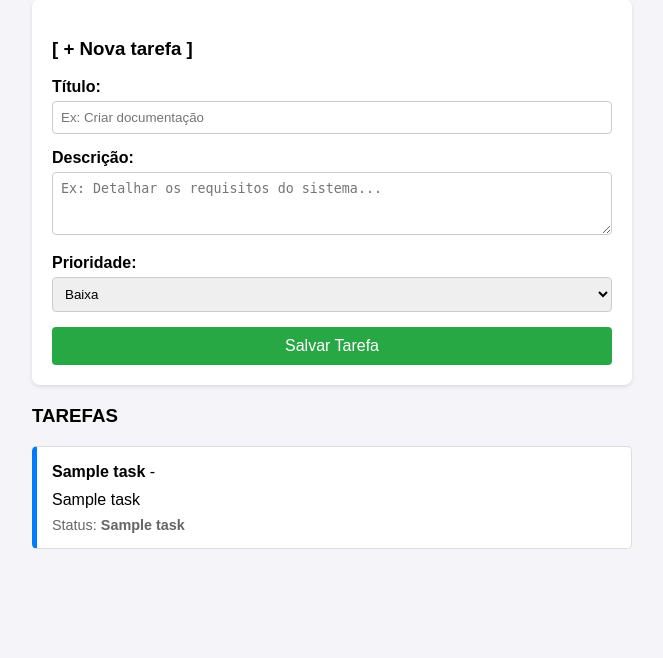
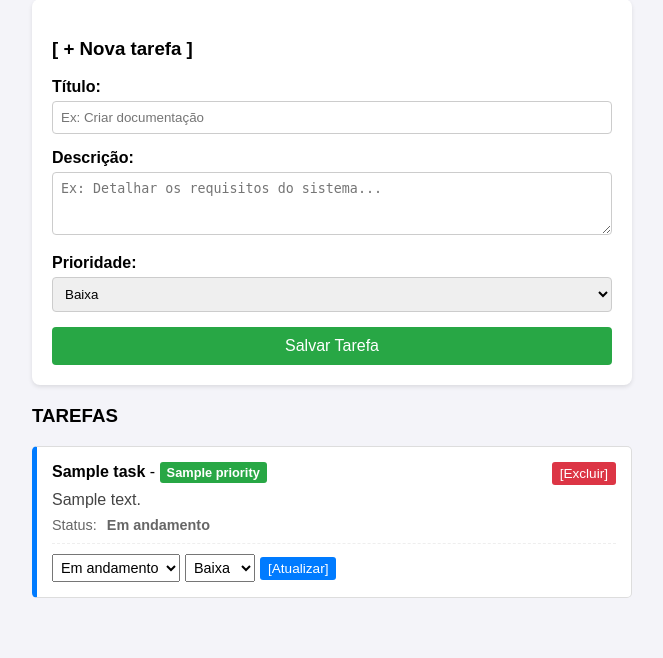
Before and after one commit to cristopherchacha17/TechFlow-TaskManager, a Flask app: template templates/index.html in a window 1280 px wide. Shown: the part 227-885 px from the top of the page, without its empty margins (308-971 px from the left). Before the commit the page ends 776 px from the top, so only its background shows below. Run offline with Flask 3, Linux system fonts and the light colour scheme; the template is opened without the code that fills it: most values are stand-ins (such as "Sample title", 1, 10 or a date in 2020).

Commit message:
Implementa edicao, exclusao, controle de status e prioridades

```diff
--- a/src/app.py
+++ b/src/app.py
@@ -4,16 +4,16 @@ import os
 
 app = Flask(__name__, template_folder='../templates')
 
-# Caminho absoluto para encontrar o banco de dados correto
 DB_PATH = os.path.join(os.path.dirname(__file__), 'tasks.db')
 
 def get_db_connection():
     conn = sqlite3.connect(DB_PATH)
+    # Adicionamos essa linha abaixo para conseguirmos acessar os dados pelo nome da coluna no HTML (ex: task['id'])
+    conn.row_factory = sqlite3.Row
     return conn
 
 @app.route("/")
 def home():
-    # R - Read: Listagem de tarefas (Issue 4)
     conn = get_db_connection()
     cursor = conn.cursor()
     cursor.execute("SELECT id, title, description, status, priority FROM tasks ORDER BY id DESC")
@@ -23,11 +23,10 @@ def home():
 
 @app.route("/add", methods=["POST"])
 def add_task():
-    # C - Create: Cadastro de tarefas (Issue 3)
     title = request.form.get("title")
     description = request.form.get("description")
     priority = request.form.get("priority")
-    status = "A Fazer"  # Toda tarefa nova começa como 'A Fazer'
+    status = "A Fazer"
 
     conn = get_db_connection()
     cursor = conn.cursor()
@@ -39,5 +38,29 @@ def add_task():
     conn.close()
     return redirect("/")
 
+@app.route("/update/<int:id>", methods=["POST"])
+def update_task(id):
+    status = request.form.get("status")
+    priority = request.form.get("priority")
+
+    conn = get_db_connection()
+    cursor = conn.cursor()
+    cursor.execute(
+        "UPDATE tasks SET status = ?, priority = ? WHERE id = ?",
+        (status, priority, id)
+    )
+    conn.commit()
+    conn.close()
+    return redirect("/")
+
+@app.route("/delete/<int:id>")
+def delete_task(id):
+    conn = get_db_connection()
+    cursor = conn.cursor()
+    cursor.execute("DELETE FROM tasks WHERE id = ?", (id,))
+    conn.commit()
+    conn.close()
+    return redirect("/")
+
 if __name__ == "__main__":
     app.run(debug=True)
--- a/templates/index.html
+++ b/templates/index.html
@@ -13,16 +13,21 @@
         .btn { background: #28a745; color: white; padding: 10px 15px; border: none; border-radius: 4px; cursor: pointer; width: 100%; font-size: 16px; }
         .btn:hover { background: #218838; }
         .task-card { background: #fff; border: 1px solid #ddd; padding: 15px; margin-top: 10px; border-radius: 5px; border-left: 5px solid #007bff; }
-        .task-meta { font-size: 0.9em; color: #666; margin-top: 5px; }
+        .task-meta { font-size: 0.9em; color: #666; margin-top: 8px; display: flex; gap: 10px; align-items: center; }
         .badge { display: inline-block; padding: 3px 7px; font-size: 0.8em; font-weight: bold; border-radius: 3px; color: white; }
         .badge-alta { background: #dc3545; } .badge-media { background: #ffc107; color: #212529; } .badge-baixa { background: #28a745; }
+        .edit-form { margin-top: 10px; padding-top: 10px; border-top: 1px dashed #eee; display: flex; gap: 5px; align-items: center; }
+        .edit-form select { width: auto; padding: 4px; font-size: 0.9em; }
+        .btn-inline { padding: 4px 8px; font-size: 0.85em; background: #007bff; color: white; border: none; border-radius: 3px; cursor: pointer; }
+        .btn-delete { background: #dc3545; text-decoration: none; color: white; padding: 4px 8px; font-size: 0.85em; border-radius: 3px; float: right; }
+        .btn-delete:hover { background: #bd2130; }
     </style>
 </head>
 <body>
 
     <h1>=====================================<br>TECHFLOW TASKMANAGER<br>=====================================</h1>
 
-    <!-- Formulário de Cadastro (Issue 3) -->
+    <!-- Formulário de Cadastro -->
     <div class="box">
         <h3>[ + Nova tarefa ]</h3>
         <form action="/add" method="POST">
@@ -46,14 +51,38 @@
         </form>
     </div>
 
-    <!-- Lista de Tarefas (Issue 4) -->
+    <!-- Lista de Tarefas -->
     <h3>TAREFAS</h3>
     {% if tasks %}
         {% for task in tasks %}
             <div class="task-card">
-                <strong>{{ task[1] }}</strong> - <span class="badge badge-{{ task[4]|lower|replace('é','e') }}">{{ task[4] }}</span>
-                <p style="margin: 8px 0;">{{ task[2] }}</p>
-                <div class="task-meta">Status: <strong>{{ task[3] }}</strong></div>
+                <!-- Botão de Excluir mapeando para a coluna id de forma explícita -->
+                <a href="/delete/{{ task['id'] }}" class="btn-delete" onclick="return confirm('Deseja excluir esta tarefa?')">[Excluir]</a>
+
+                <strong>{{ task['title'] }}</strong> -
+                <span class="badge {% if task['priority'] == 'Alta' %}badge-alta{% elif task['priority'] == 'Média' %}badge-media{% else %}badge-baixa{% endif %}">
+                    {{ task['priority'] }}
+                </span>
+
+                <p style="margin: 8px 0; color: #444;">{{ task['description'] }}</p>
+                <div class="task-meta">Status: <strong>{{ task['status'] }}</strong></div>
+
+                <!-- Formulário Inline de Edição mapeando para a coluna id de forma explícita -->
+                <form action="/update/{{ task['id'] }}" method="POST" class="edit-form">
+                    <select name="status">
+                        <option value="A Fazer" {% if task['status'] == 'A Fazer' %}selected{% endif %}>A Fazer</option>
+                        <option value="Em andamento" {% if task['status'] == 'Em andamento' %}selected{% endif %}>Em andamento</option>
+                        <option value="Concluído" {% if task['status'] == 'Concluído' %}selected{% endif %}>Concluído</option>
+                    </select>
+
+                    <select name="priority">
+                        <option value="Baixa" {% if task['priority'] == 'Baixa' %}selected{% endif %}>Baixa</option>
+                        <option value="Média" {% if task['priority'] == 'Média' %}selected{% endif %}>Média</option>
+                        <option value="Alta" {% if task['priority'] == 'Alta' %}selected{% endif %}>Alta</option>
+                    </select>
+
+                    <button type="submit" class="btn-inline">[Atualizar]</button>
+                </form>
             </div>
         {% endfor %}
     {% else %}
```
Also changed, not shown: src/tasks.db.
